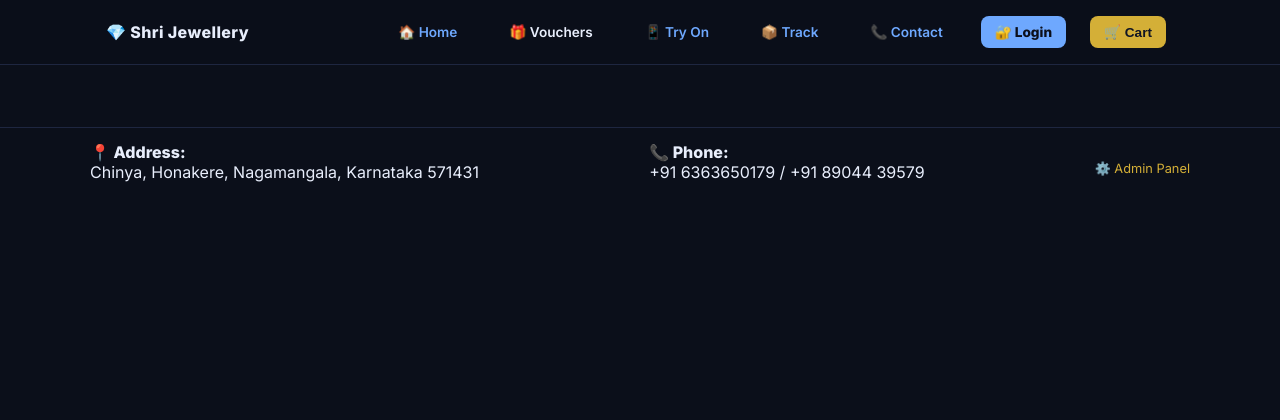
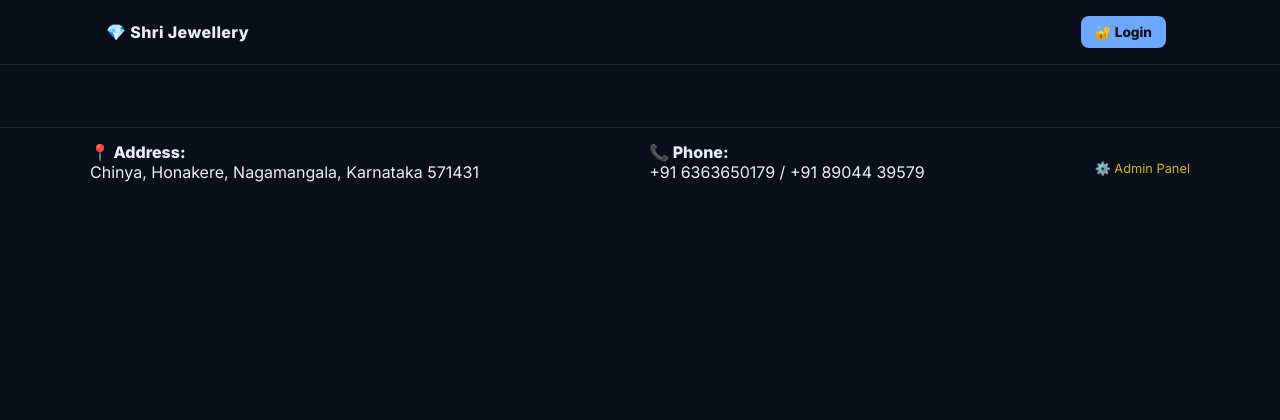
Before and after one commit to ghnandeesh83-source/jewellery-Ecommerce, a Flask app: page /admin in a window 1280 px wide. Shown: the top 420 px of the page. Run offline with Flask 3, Linux system fonts and the light colour scheme.

Commit message:
fix: show menu only after login

```diff
--- a/templates/layout.html
+++ b/templates/layout.html
@@ -24,19 +24,19 @@
       <div class="container header-inner">
         <a class="brand" href="/">💎 Shri Jewellery</a>
         <nav class="nav">
-          <a href="/" class="btn secondary">🏠 Home</a>
-          <a href="/gift-voucher" class="btn voucher-btn">🎁 Vouchers</a>
-          <a href="/try-on" class="btn secondary">📱 Try On</a>
-          <a href="/track" class="btn secondary">📦 Track</a>
-          <a href="/contact" class="btn secondary">📞 Contact</a>
           {% if user %}
+            <a href="/" class="btn secondary">🏠 Home</a>
+            <a href="/gift-voucher" class="btn voucher-btn">🎁 Vouchers</a>
+            <a href="/try-on" class="btn secondary">📱 Try On</a>
+            <a href="/track" class="btn secondary">📦 Track</a>
+            <a href="/contact" class="btn secondary">📞 Contact</a>
             <span class="user-info">👤 {{ user.phone }}</span>
             <a href="/vouchers" class="btn secondary">🎫 My Vouchers</a>
             <a href="/logout" class="btn" style="background:#f44336;color:white;">Logout</a>
+            <button id="open-cart" class="btn" style="background:#d4af37;color:#0f1424;">🛒 Cart</button>
           {% else %}
             <a href="/login" class="btn primary">🔐 Login</a>
           {% endif %}
-          <button id="open-cart" class="btn" style="background:#d4af37;color:#0f1424;">🛒 Cart</button>
         </nav>
       </div>
     </header>
```
